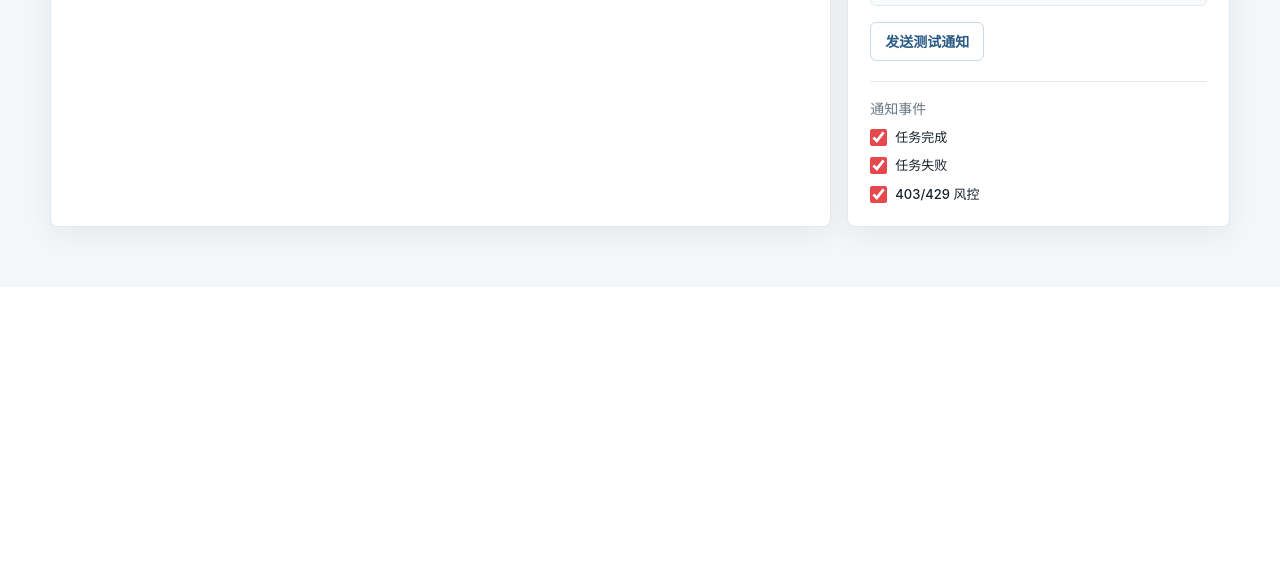
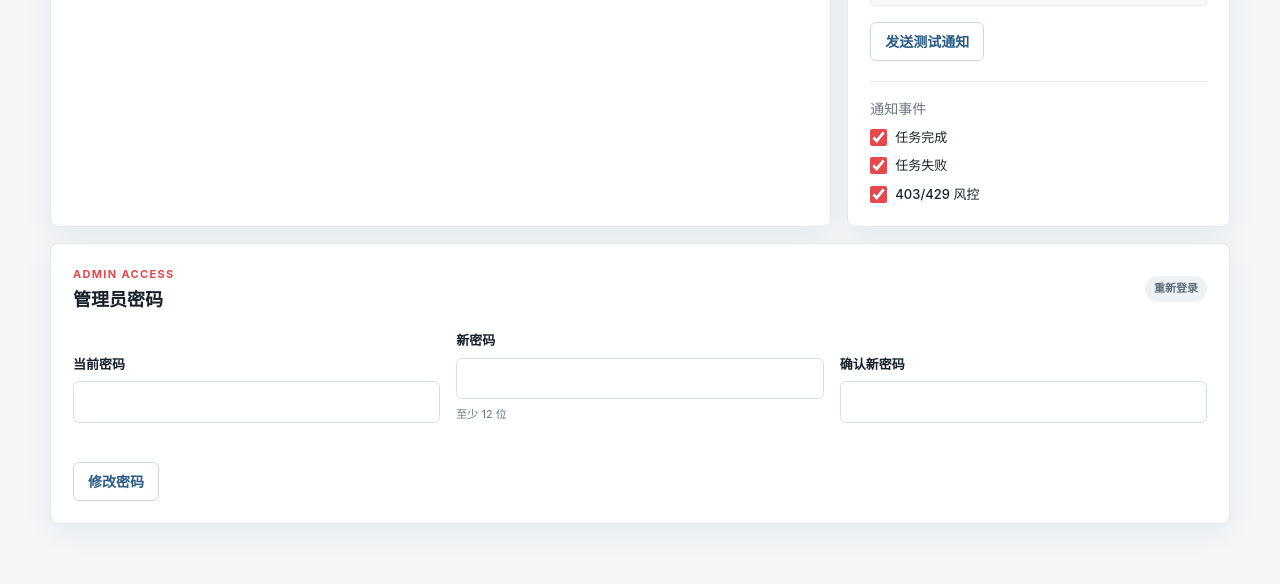
Before and after one commit to swtmaxx/weibo-auto-checkin, a FastAPI app: page /settings in a window 1280 px wide. Shown: the part 987-1571 px from the top of the page. Before the commit the page ends 1238 px from the top, so only its background shows below. Run offline with FastAPI, Linux system fonts and the light colour scheme; the visitor is signed in with stand-in values (Sample User, id 1); data that the repository does not hold is empty.

Commit message:
Add administrator password change flow

```diff
--- a/app/main.py
+++ b/app/main.py
@@ -30,6 +30,12 @@ from .weibo import CookieFormatError, WeiboError, normalize_cookie
 
 class PasswordPayload(BaseModel):
     password: str = Field(min_length=12, max_length=256)
+
+
+class ChangePasswordPayload(BaseModel):
+    current_password: str = Field(min_length=1, max_length=256)
+    new_password: str = Field(min_length=12, max_length=256)
+    confirm_password: str = Field(min_length=12, max_length=256)
 
 
 class CookiePayload(BaseModel):
@@ -239,6 +245,19 @@ def create_app(
         request.session.clear()
         return {"ok": True}
 
+    @app.post("/api/auth/password", dependencies=[Depends(require_csrf)])
+    async def change_password(payload: ChangePasswordPayload, request: Request):
+        password_hash = app_db.get_config("admin_password_hash")
+        if not password_hash or not verify_password(password_hash, payload.current_password):
+            raise HTTPException(status_code=400, detail="当前密码错误")
+        if payload.new_password != payload.confirm_password:
+            raise HTTPException(status_code=400, detail="两次输入的新密码不一致")
+        if payload.new_password == payload.current_password:
+            raise HTTPException(status_code=400, detail="新密码不能与当前密码相同")
+        app_db.set_admin_password(hash_password(payload.new_password))
+        request.session.clear()
+        return {"ok": True, "reauthenticate": True}
+
     @app.get("/api/account", dependencies=[Depends(require_auth)])
     async def account_status():
         return _format_account(app_db.get_account())
--- a/static/app.css
+++ b/static/app.css
@@ -428,6 +428,34 @@ select:focus {
   min-width: 0;
 }
 
+.password-panel {
+  grid-column: span 3;
+}
+
+.password-panel .stack {
+  display: grid;
+  grid-template-columns: repeat(3, minmax(0, 1fr));
+  gap: 16px;
+  align-items: end;
+}
+
+.password-panel .inline-actions {
+  min-height: 62px;
+  align-items: flex-end;
+}
+
+.visually-hidden {
+  position: absolute;
+  width: 1px;
+  height: 1px;
+  padding: 0;
+  margin: -1px;
+  overflow: hidden;
+  clip: rect(0, 0, 0, 0);
+  white-space: nowrap;
+  border: 0;
+}
+
 .field-grid {
   display: grid;
   grid-template-columns: repeat(2, minmax(0, 1fr));
@@ -786,6 +814,18 @@ tbody tr:last-child td {
     grid-template-columns: 1fr;
   }
 
+  .password-panel {
+    grid-column: auto;
+  }
+
+  .password-panel .stack {
+    grid-template-columns: 1fr;
+  }
+
+  .password-panel .inline-actions {
+    min-height: auto;
+  }
+
   .auth-panel {
     padding: 26px 22px;
   }
--- a/static/app.js
+++ b/static/app.js
@@ -479,6 +479,34 @@
   function bindSettings() {
     const form = $("#settings-form");
     if (!form) return;
+    const passwordForm = $("#password-form");
+    passwordForm.addEventListener("submit", async (event) => {
+      event.preventDefault();
+      const button = $("#change-password-button");
+      const currentPassword = $("#current-password").value;
+      const newPassword = $("#new-password").value;
+      const confirmPassword = $("#confirm-password").value;
+      if (newPassword !== confirmPassword) {
+        showToast("两次输入的新密码不一致", true);
+        return;
+      }
+      button.disabled = true;
+      try {
+        await request("/api/auth/password", {
+          method: "POST",
+          body: {
+            current_password: currentPassword,
+            new_password: newPassword,
+            confirm_password: confirmPassword
+          }
+        });
+        window.location.href = "/";
+      } catch (err) {
+        showToast(err.message, true);
+      } finally {
+        button.disabled = false;
+      }
+    });
     form.addEventListener("submit", async (event) => {
       event.preventDefault();
       const button = $("#save-settings-button");
--- a/templates/settings.html
+++ b/templates/settings.html
@@ -150,7 +150,36 @@
           <label class="check-row"><input id="notify-risk" type="checkbox"><span>403/429 风控</span></label>
         </div>
       </section>
+
+      <section class="panel settings-panel password-panel">
+        <div class="panel-header">
+          <div>
+            <p class="eyebrow">ADMIN ACCESS</p>
+            <h2>管理员密码</h2>
+          </div>
+          <span class="badge badge-neutral">重新登录</span>
+        </div>
+        <div class="stack">
+          <label>
+            当前密码
+            <input id="current-password" type="password" autocomplete="current-password" minlength="1" required form="password-form">
+          </label>
+          <label>
+            新密码
+            <input id="new-password" type="password" autocomplete="new-password" minlength="12" required form="password-form">
+            <small>至少 12 位</small>
+          </label>
+          <label>
+            确认新密码
+            <input id="confirm-password" type="password" autocomplete="new-password" minlength="12" required form="password-form">
+          </label>
+          <div class="inline-actions settings-actions">
+            <button id="change-password-button" class="button button-secondary" type="submit" form="password-form">修改密码</button>
+          </div>
+        </div>
+      </section>
     </form>
+    <form id="password-form" class="visually-hidden" aria-hidden="true"></form>
   </main>
   <script src="/static/app.js"></script>
 </body>
```
Also changed, not shown: README.md.
